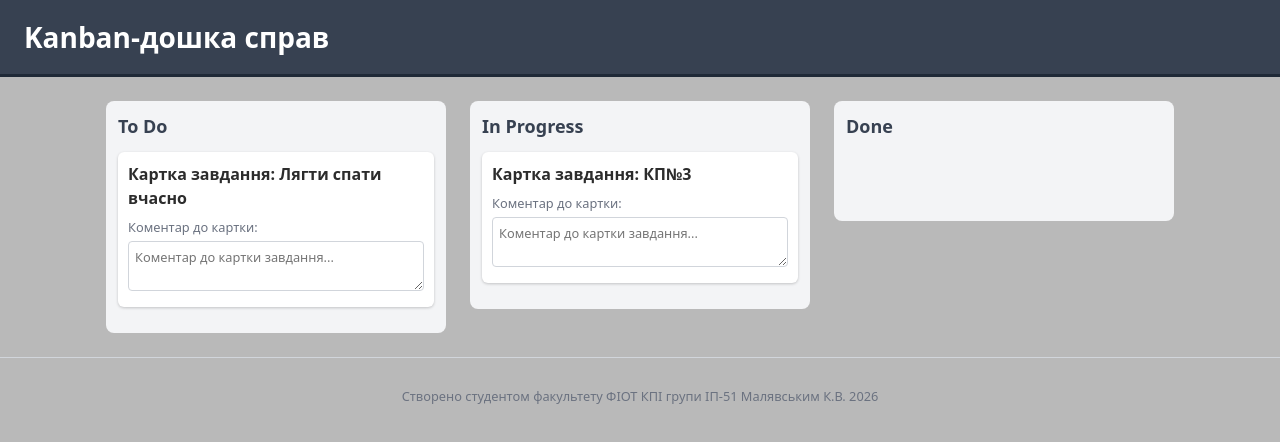
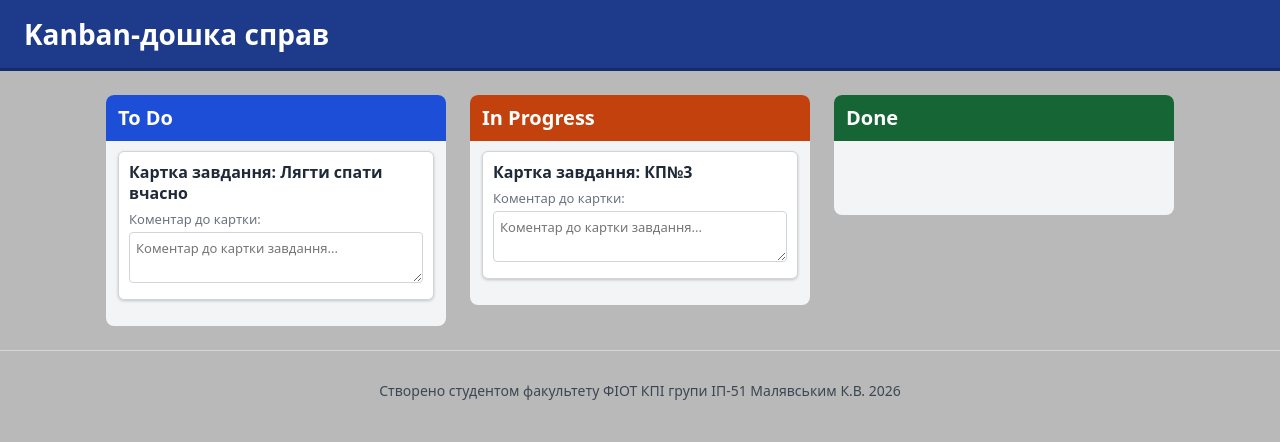
Before and after one commit to WebStalkerr/kanban-board, a plain HTML site: page index.html in a window 1280 px wide. Drawn offline with Linux system fonts and the light colour scheme; a script that the page names is missing.

Commit message:
Tweaked typography, implemented contrasting colour scheme for text along with column banners

```diff
--- a/css/style.css
+++ b/css/style.css
@@ -1,6 +1,14 @@
 *, *::before, *::after {
     box-sizing: border-box;
 }
+
+/*
+Вимоги типографії:
+Чітко: заголовки трьох колонок («To Do» / «In Progress» / «Done») повинні мати візуально різні кольори, і кожен — контраст тексту до фону ≥ 4.5:1.
+Нечітко: «дошка має виглядати організованою, а не захаращеною»: компактна типографіка карток (менші, але читабельні розміри шрифту) + однаковий
+gap між усіма картками (і між заголовком колонки та першою карткою теж) замість нерівномірних margin. Додатково картка задачі повинна мати чітку
+рамку і тінь, що відокремлює її від фону колонки.
+*/
 
 body {
     margin: 0;
@@ -12,20 +20,16 @@ body {
 }
 
 header {
-    display: flex;
-    align-items: center;
-    justify-content: space-between;
-    flex-wrap: wrap;
-    gap: 12px;
-    background-color: #374151;
+    background-color: #1e3a8a;
     color: #ffffff;
     padding: 16px 24px;
-    border-bottom: 3px solid #1f2937;
+    border-bottom: 3px solid #162c6b;
 }
 
 header h1 {
     margin: 0;
     font-size: 1.75rem;
+    line-height: 1.3;
     color: #ffffff;
 }
 
@@ -44,31 +48,52 @@ section {
     padding: 12px;
     border-radius: 8px;
     min-height: 120px;
+    display: flex;
+    flex-direction: column;
+    gap: 10px;
 }
 
 section h2 {
-    margin: 0 0 12px;
-    font-size: 1.125rem;
-    color: #374151;
+    margin: -12px -12px 0 -12px;
+    padding: 10px 12px;
+    border-radius: 8px 8px 0 0;
+    font-size: 1.25rem;
+    line-height: 1.3;
+    color: #ffffff;
+}
+
+#ToDo h2 {
+    background-color: #1d4ed8;
+}
+
+#InProgress h2 {
+    background-color: #c2410c;
+}
+
+#Done h2 {
+    background-color: #166534;
 }
 
 .card {
     background-color: #ffffff;
     padding: 10px;
-    margin-bottom: 8px;
+    border: 1px solid #d1d5db;
     border-radius: 6px;
     box-shadow: 0 1px 3px rgba(0, 0, 0, 0.2);
 }
 
 .card h3 {
-    margin: 0 0 8px;
+    margin: 0 0 6px;
     font-size: 1rem;
+    line-height: 1.3;
+    color: #1f2937;
 }
 
 .card label {
     display: block;
     margin-bottom: 4px;
-    font-size: 0.8rem;
+    font-size: 0.8125rem;
+    line-height: 1.4;
     color: #6b7280;
 }
 
@@ -78,15 +103,17 @@ section h2 {
     border: 1px solid #d1d5db;
     border-radius: 4px;
     font-family: inherit;
-    font-size: 0.8rem;
+    font-size: 0.8125rem;
+    line-height: 1.4;
     resize: vertical;
 }
 
 footer {
     padding: 16px 24px;
     text-align: center;
-    font-size: 0.8rem;
-    color: #6b7280;
+    font-size: 0.875rem;
+    line-height: 1.4;
+    color: #3c4653;
     border-top: 1px solid #d1d5db;
 }
 
```
Also changed, not shown: 1 other file.
